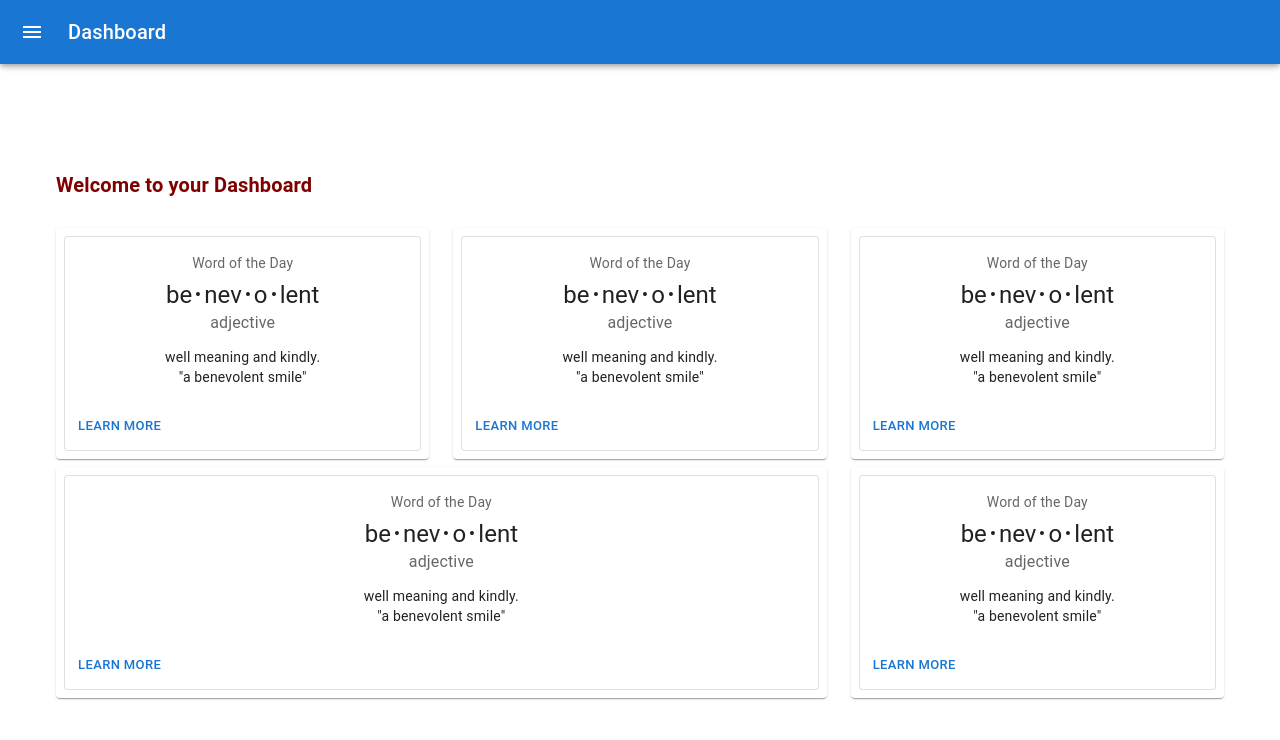
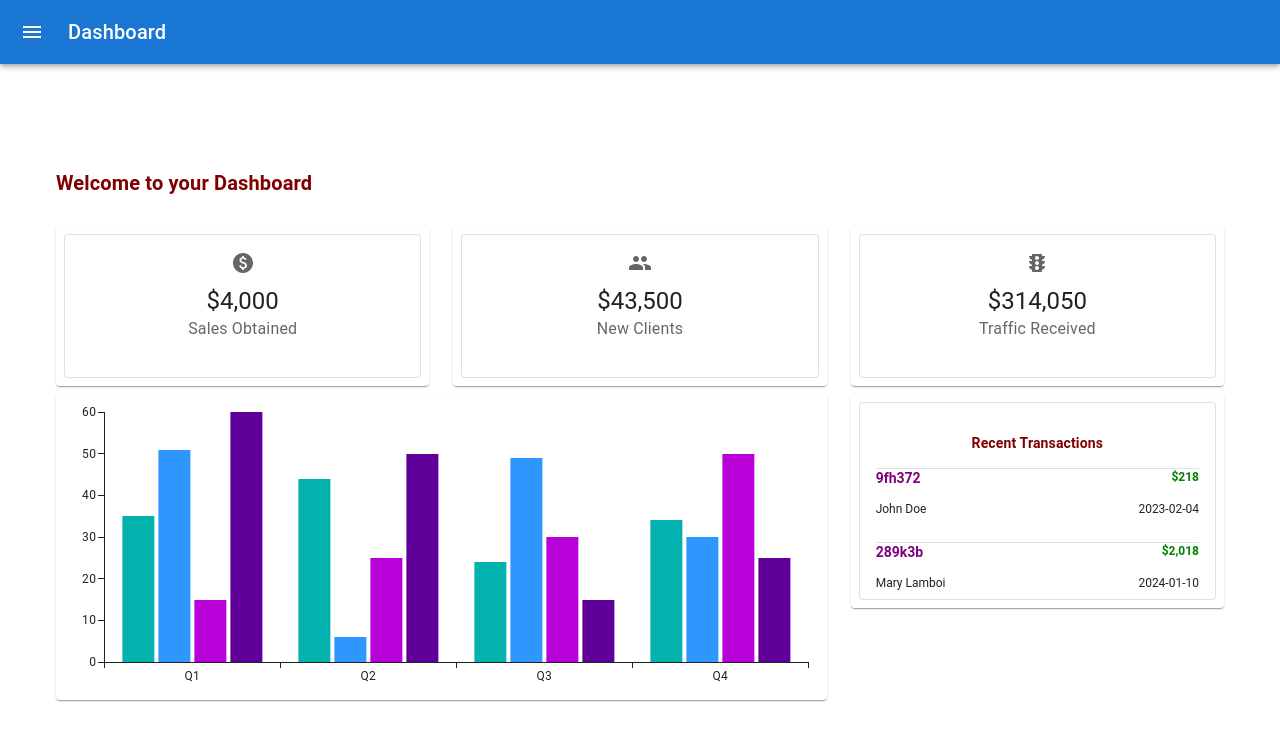
Before and after one commit to Latispq/My-Dashboard, a React (Vite) app: page / in a window 1280 px wide. Shown: the top 740 px of the page. Built offline with nearby package versions, Linux system fonts and the light colour scheme.

Commit message:
defined the dashboard structure

```diff
--- a/package.json
+++ b/package.json
@@ -14,6 +14,7 @@
     "@emotion/styled": "^11.11.0",
     "@mui/icons-material": "^5.15.10",
     "@mui/material": "^5.15.10",
+    "@mui/x-charts": "^6.19.4",
     "@mui/x-data-grid": "^6.19.4",
     "react": "^18.2.0",
     "react-dom": "^18.2.0"
--- /dev/null
+++ b/src/components/BarChartOverview.jsx
@@ -0,0 +1,19 @@
+import * as React from 'react';
+import { BarChart } from '@mui/x-charts/BarChart';
+
+
+export default function BarChartOverview() {
+  return (
+    <BarChart
+      series={[
+        { data: [35, 44, 24, 34] },
+        { data: [51, 6, 49, 30] },
+        { data: [15, 25, 30, 50] },
+        { data: [60, 50, 15, 25] },
+      ]}
+      height={290}
+      xAxis={[{ data: ['Q1', 'Q2', 'Q3', 'Q4'], scaleType: 'band' }]}
+      margin={{ top: 10, bottom: 30, left: 40, right: 10 }}
+    />
+  );
+}
--- a/src/components/GridView.jsx
+++ b/src/components/GridView.jsx
@@ -3,7 +3,11 @@ import { styled } from '@mui/material/styles';
 import Grid from '@mui/material/Grid';
 import Paper from '@mui/material/Paper';
 import Box from '@mui/material/Box';
-import OutlinedCard from './DataCard';
+import SalesObtainedCard from './SalesObtainedCard';
+import BarChartOverview from './BarChartOverview';
+import NewClientsCard from './NewClientsCard';
+import TrafficReceivedCard from './TrafficReceivedCard';
+import RecentTransactionsCard from './RecentTransactionsCard';
 
 const Item = styled(Paper)(({ theme }) => ({
   backgroundColor: theme.palette.mode === 'dark' ? '#1A2027' : '#fff',
@@ -19,19 +23,19 @@ export default function RowAndColumnSpacing() {
     <p style={{float: "left", fontSize: "20px", fontWeight: "bold", color: "maroon"}}>Welcome to your Dashboard</p>
       <Grid container rowSpacing={1} columnSpacing={{ xs: 1, sm: 2, md: 3 }}>
         <Grid item xs={4}>
-          <Item><OutlinedCard /></Item>
+          <Item><SalesObtainedCard /></Item>
         </Grid>
         <Grid item xs={4}>
-          <Item><OutlinedCard /></Item>
+          <Item><NewClientsCard /></Item>
         </Grid>
         <Grid item xs={4}>
-          <Item><OutlinedCard /></Item>
+          <Item><TrafficReceivedCard /></Item>
         </Grid>
         <Grid item xs={8}>
-          <Item><OutlinedCard /></Item>
+          <Item><BarChartOverview /></Item>
         </Grid>
         <Grid item xs={4}>
-          <Item><OutlinedCard /></Item>
+          <Item><RecentTransactionsCard /></Item>
         </Grid>
       </Grid>
     </Box>
--- /dev/null
+++ b/src/components/NewClientsCard.jsx
@@ -0,0 +1,40 @@
+import * as React from 'react';
+import Box from '@mui/material/Box';
+import Card from '@mui/material/Card';
+import CardContent from '@mui/material/CardContent';
+import Typography from '@mui/material/Typography';
+import GroupIcon from '@mui/icons-material/Group';
+
+
+const bull = (
+  <Box
+    component="span"
+    sx={{ display: 'inline-block', mx: '2px', transform: 'scale(0.8)' }}
+  >
+    •
+  </Box>
+);
+
+const card = (
+  <React.Fragment>
+    <CardContent>
+      <Typography sx={{ fontSize: 14 }} color="text.secondary" gutterBottom>
+        <GroupIcon />
+      </Typography>
+      <Typography variant="h5" component="div">
+        $43,500
+      </Typography>
+      <Typography sx={{ mb: 1.5 }} color="text.secondary">
+        New Clients
+      </Typography>
+    </CardContent>
+  </React.Fragment>
+);
+
+export default function NewClientsCard() {
+  return (
+    <Box sx={{ minWidth: 275 }}>
+      <Card variant="outlined">{card}</Card>
+    </Box>
+  );
+}
--- /dev/null
+++ b/src/components/RecentTransactionsCard.jsx
@@ -0,0 +1,51 @@
+import * as React from 'react';
+import Box from '@mui/material/Box';
+import Card from '@mui/material/Card';
+import CardContent from '@mui/material/CardContent';
+import Typography from '@mui/material/Typography';
+import GroupIcon from '@mui/icons-material/Group';
+import { Divider } from '@mui/material';
+import { green, purple } from '@mui/material/colors';
+import { left, right } from '@popperjs/core';
+
+
+const bull = (
+  <Box
+    component="span"
+    sx={{ display: 'inline-block', mx: '2px', transform: 'scale(0.8)' }}
+  >
+    •
+  </Box>
+);
+
+const card = (
+  <React.Fragment>
+    <CardContent>
+      <Typography sx={{ fontSize: 14 }} color="text.secondary" gutterBottom>
+        <p style={{color: "maroon", fontWeight: "bold"}}>Recent Transactions</p>
+      </Typography>
+      <Divider />
+      <Typography variant="h5" component="div">
+        <span style={{color: purple, fontSize: "14px", fontWeight: "bold", float: left, color: "purple"}}>9fh372</span>
+        <span style={{fontSize: "12px", float: right, fontWeight: "bold", color: "green"}}>$218</span><br/>
+        <span style={{fontSize: "12px", float: left}}>John Doe</span>
+        <span style={{fontSize: "12px", float: right}}>2023-02-04</span>
+      </Typography><br/><br/>
+      <Divider />
+      <Typography variant="h5" component="div">
+        <span style={{color: purple, fontSize: "14px", fontWeight: "bold", float: left, color: "purple"}}>289k3b</span>
+        <span style={{fontSize: "12px", float: right, fontWeight: "bold", color: "green"}}>$2,018</span><br/>
+        <span style={{fontSize: "12px", float: left}}>Mary Lamboi</span>
+        <span style={{fontSize: "12px", float: right}}>2024-01-10</span>
+      </Typography>
+    </CardContent>
+  </React.Fragment>
+);
+
+export default function RecentTransactionsCard() {
+  return (
+    <Box sx={{ minWidth: 275 }}>
+      <Card variant="outlined">{card}</Card>
+    </Box>
+  );
+}
--- /dev/null
+++ b/src/components/SalesObtainedCard.jsx
@@ -0,0 +1,41 @@
+import * as React from 'react';
+import Box from '@mui/material/Box';
+import Card from '@mui/material/Card';
+import CardActions from '@mui/material/CardActions';
+import CardContent from '@mui/material/CardContent';
+import Button from '@mui/material/Button';
+import Typography from '@mui/material/Typography';
+import PaidIcon from '@mui/icons-material/Paid';
+
+const bull = (
+  <Box
+    component="span"
+    sx={{ display: 'inline-block', mx: '2px', transform: 'scale(0.8)' }}
+  >
+    •
+  </Box>
+);
+
+const card = (
+  <React.Fragment>
+    <CardContent>
+      <Typography sx={{ fontSize: 14 }} color="text.secondary" gutterBottom>
+        <PaidIcon />
+      </Typography>
+      <Typography variant="h5" component="div">
+        $4,000
+      </Typography>
+      <Typography sx={{ mb: 1.5 }} color="text.secondary">
+        Sales Obtained
+      </Typography>
+    </CardContent>
+  </React.Fragment>
+);
+
+export default function SalesObtainedCard() {
+  return (
+    <Box sx={{ minWidth: 275 }}>
+      <Card variant="outlined">{card}</Card>
+    </Box>
+  );
+}
--- a/src/components/DataCard.jsx
+++ b/src/components/TrafficReceivedCard.jsx
@@ -1,10 +1,9 @@
 import * as React from 'react';
 import Box from '@mui/material/Box';
 import Card from '@mui/material/Card';
-import CardActions from '@mui/material/CardActions';
 import CardContent from '@mui/material/CardContent';
-import Button from '@mui/material/Button';
 import Typography from '@mui/material/Typography';
+import TrafficIcon from '@mui/icons-material/Traffic';
 
 const bull = (
   <Box
@@ -19,27 +18,19 @@ const card = (
   <React.Fragment>
     <CardContent>
       <Typography sx={{ fontSize: 14 }} color="text.secondary" gutterBottom>
-        Word of the Day
+        <TrafficIcon />
       </Typography>
       <Typography variant="h5" component="div">
-        be{bull}nev{bull}o{bull}lent
+        $314,050
       </Typography>
       <Typography sx={{ mb: 1.5 }} color="text.secondary">
-        adjective
-      </Typography>
-      <Typography variant="body2">
-        well meaning and kindly.
-        <br />
-        {'"a benevolent smile"'}
+        Traffic Received
       </Typography>
     </CardContent>
-    <CardActions>
-      <Button size="small">Learn More</Button>
-    </CardActions>
   </React.Fragment>
 );
 
-export default function OutlinedCard() {
+export default function TrafficReceivedCard() {
   return (
     <Box sx={{ minWidth: 275 }}>
       <Card variant="outlined">{card}</Card>
```
Also changed, not shown: 1 other file (tests, documents, lock files or other folders).
